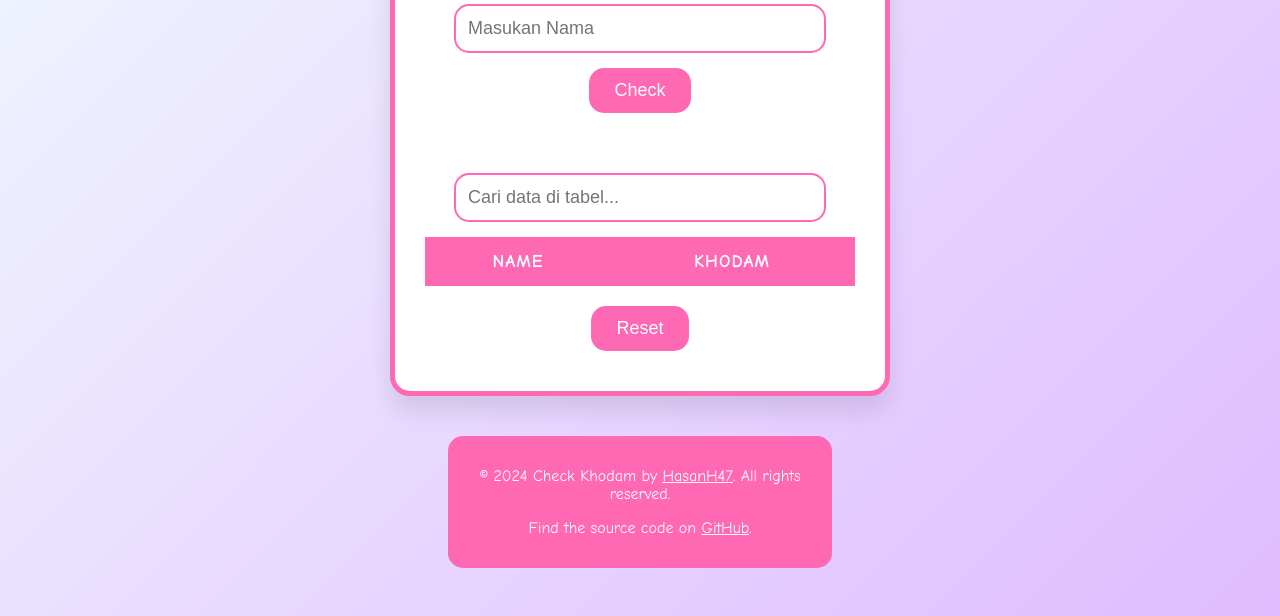
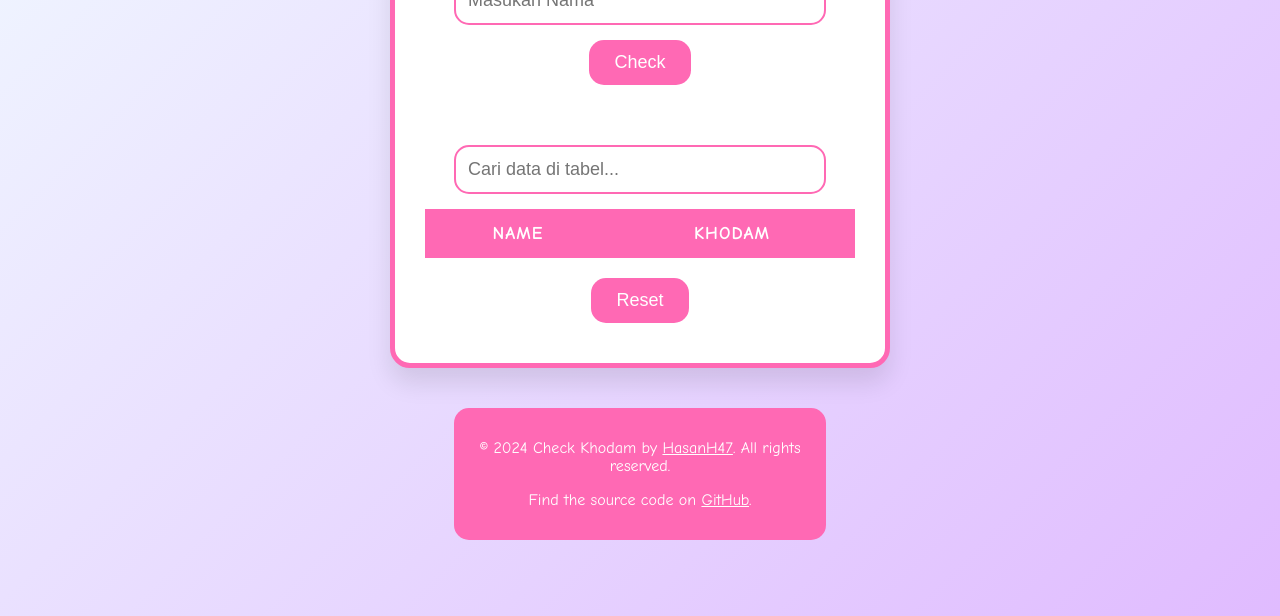
Before and after one commit to bzdev87/gabut-app, a plain HTML site: page index.html in a window 1280 px wide. Shown: the part 184-800 px from the top of the page. Drawn offline with Linux system fonts and the light colour scheme.

Commit message:
Update style.css

```diff
--- a/assets/css/style.css
+++ b/assets/css/style.css
@@ -6,6 +6,7 @@ html, body {
   margin: 0;
   padding: 0;
   overflow-x: hidden; /* Mencegah scroll horizontal */
+  box-sizing: border-box; /* Menjaga ukuran elemen tetap konsisten */
 }
 
 body {
@@ -13,10 +14,11 @@ body {
   background: linear-gradient(135deg, #f0f8ff, #e0bbff);
   display: flex;
   flex-direction: column;
-  justify-content: center;
+  justify-content: flex-start; /* Pastikan konten mulai dari atas */
   align-items: center;
   min-height: 100vh;
   overflow-y: auto; /* Memungkinkan scroll vertikal */
+  padding: 20px; /* Menambahkan sedikit padding untuk memberikan ruang */
 }
 
 .container {
```
